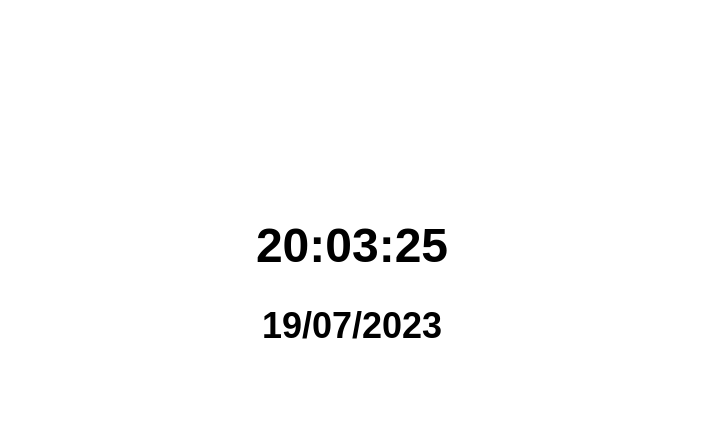
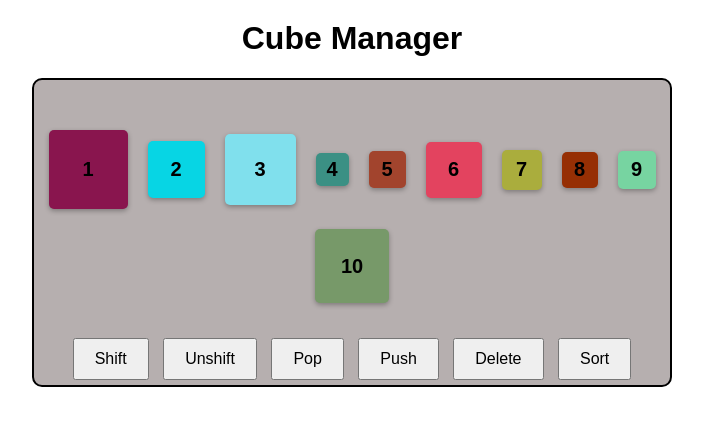
Before and after one commit to Levani49/Cern-Project, a plain HTML site: page index.html in a window 1280 px wide. Shown: the whole page, without its empty margins (288-991 px from the left). Drawn offline with Linux system fonts and the light colour scheme.

Commit message:
all buttons work

```diff
--- a/index.html
+++ b/index.html
@@ -8,8 +8,19 @@
   <link rel="stylesheet" href="style.css" />
 </head>
 <body>
-  <h1 id="clock"></h1>
-  <h2 id="date"></h2>
+  <h1>Cube Manager</h1>
+  <div class="main-container">
+    <div id="cube-container"></div>
+
+    <div class="button-container">
+      <button id="shift-cube">Shift</button>
+      <button id="unshift-cube">Unshift</button>
+      <button id="pop-cube">Pop</button>
+      <button id="push-cube">Push</button>
+      <button id="delete-cube">Delete</button>
+      <button id="sort-cubes">Sort</button>
+    </div>
+  </div>
 
   <script src="script.js"></script>
 </body>
--- a/script.js
+++ b/script.js
@@ -1,29 +1,99 @@
-function displayClock() {
-  var now = new Date();
+var cubes = [];
 
-  // Format and display the date
-  var dateElement = document.getElementById("date");
-  var date = now.getDate();
-  var month = now.getMonth() + 1;
-  var year = now.getFullYear();
-  dateElement.textContent =
-    formatDate(date) + "/" + formatDate(month) + "/" + year;
-
-  // Format and display the time
-  var clockElement = document.getElementById("clock");
-  var hours = now.getHours();
-  var minutes = now.getMinutes();
-  var seconds = now.getSeconds();
-  clockElement.textContent =
-    formatTime(hours) + ":" + formatTime(minutes) + ":" + formatTime(seconds);
+// Generate a random cube object
+function generateCube() {
+  var cube = {
+    id: cubes.length + 1,
+    size: getRandomSize(),
+    color: getRandomColor(),
+  };
+  return cube;
 }
 
-function formatTime(time) {
-  return time < 10 ? "0" + time : time;
+// Generate a random size for the cube
+function getRandomSize() {
+  return Math.floor(Math.random() * 100) + 1;
 }
 
-function formatDate(date) {
-  return date < 10 ? "0" + date : date;
+// Generate a random color for the cube
+function getRandomColor() {
+  var letters = "0123456789ABCDEF";
+  var color = "#";
+  for (var i = 0; i < 6; i++) {
+    color += letters[Math.floor(Math.random() * 16)];
+  }
+  return color;
 }
 
-setInterval(displayClock, 1000);
+function renderCubes() {
+  var cubeContainer = document.getElementById("cube-container");
+  cubeContainer.innerHTML = "";
+
+  cubes.forEach(function (cube) {
+    var cubeElement = document.createElement("div");
+    cubeElement.className = "cube";
+    cubeElement.style.width = cube.size + "px";
+    cubeElement.style.height = cube.size + "px";
+    cubeElement.style.backgroundColor = cube.color;
+    cubeElement.innerHTML = cube.id;
+
+    cubeContainer.appendChild(cubeElement);
+  });
+}
+
+function pushCube() {
+  var cube = generateCube();
+  cubes.push(cube);
+  renderCubes();
+}
+
+function popCube() {
+  if (cubes.length > 0) {
+    cubes.pop();
+    renderCubes();
+  }
+}
+
+function unshiftCube() {
+  var cube = generateCube();
+  cubes.unshift(cube);
+  renderCubes();
+}
+
+function shiftCube() {
+  if (cubes.length > 0) {
+    cubes.shift();
+    renderCubes();
+  }
+}
+
+function deleteCube() {
+  if (cubes.length > 0) {
+    var randomIndex = Math.floor(Math.random() * cubes.length);
+    cubes.splice(randomIndex, 1);
+    renderCubes();
+  }
+}
+
+function sortCubes() {
+  cubes.sort(function (a, b) {
+    return a.id - b.id;
+  });
+  renderCubes();
+}
+
+document.getElementById("push-cube").addEventListener("click", pushCube);
+document.getElementById("pop-cube").addEventListener("click", popCube);
+document.getElementById("unshift-cube").addEventListener("click", unshiftCube);
+document.getElementById("shift-cube").addEventListener("click", shiftCube);
+document.getElementById("delete-cube").addEventListener("click", deleteCube);
+document.getElementById("sort-cubes").addEventListener("click", sortCubes);
+
+// Randomly generate a number of cubes
+var numOfCubes = Math.floor(Math.random() * 8) + 3;
+for (var i = 0; i < numOfCubes; i++) {
+  cubes.push(generateCube());
+}
+
+// Initial rendering of cubes
+renderCubes();
--- a/style.css
+++ b/style.css
@@ -8,8 +8,49 @@
 body {
   padding: 0;
   margin: 0;
-  font-size: 24px;
   font-family: Arial, sans-serif;
   text-align: center;
-  margin-top: 17%;
 }
+
+h1 {
+  margin-top: 20px;
+}
+
+.main-container {
+  background-color: rgb(182, 175, 175);
+  width: 50%;
+  margin-left: 25%;
+  border-radius: 10px;
+  border: 2px solid black;
+}
+
+#cube-container {
+  display: flex;
+  flex-wrap: wrap;
+  justify-content: center;
+  align-items: center;
+  margin-top: 40px;
+}
+
+.cube {
+  width: 100px;
+  height: 100px;
+  margin: 10px;
+  display: flex;
+  justify-content: center;
+  align-items: center;
+  font-weight: bold;
+  font-size: 20px;
+  border-radius: 5px;
+  box-shadow: 0 2px 5px rgba(0, 0, 0, 0.3);
+}
+
+.button-container {
+  margin-top: 20px;
+}
+
+.button-container button {
+  margin: 5px;
+  padding: 10px 20px;
+  font-size: 16px;
+}
```
